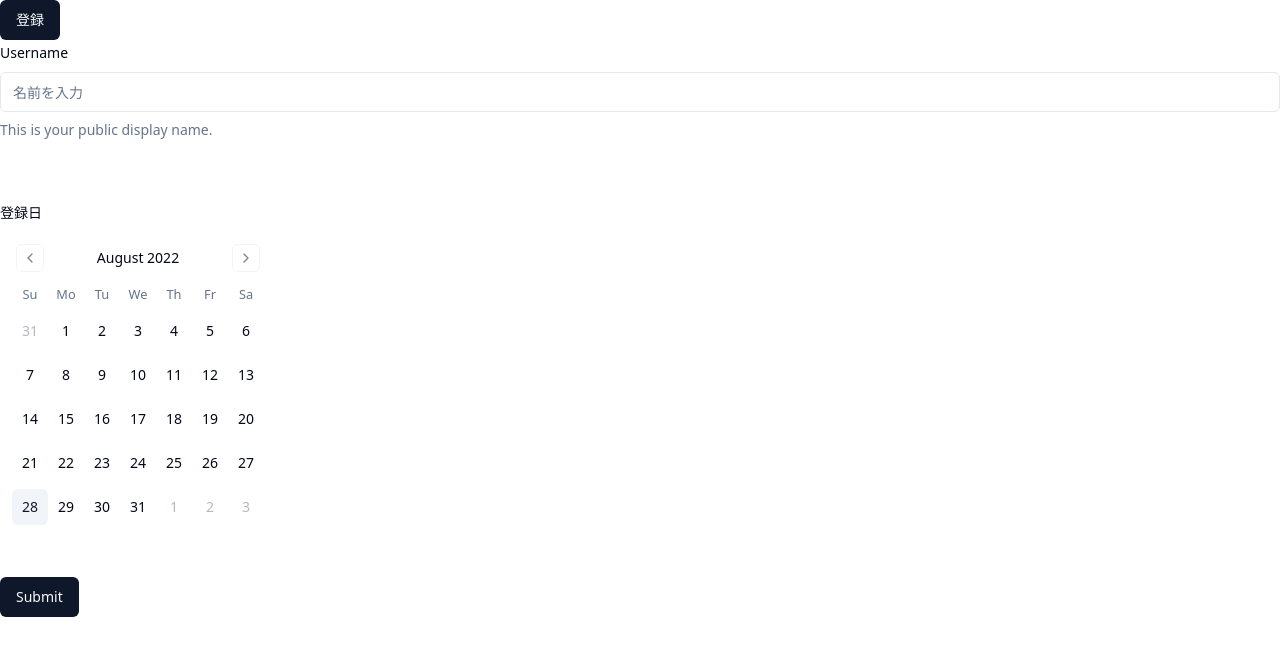
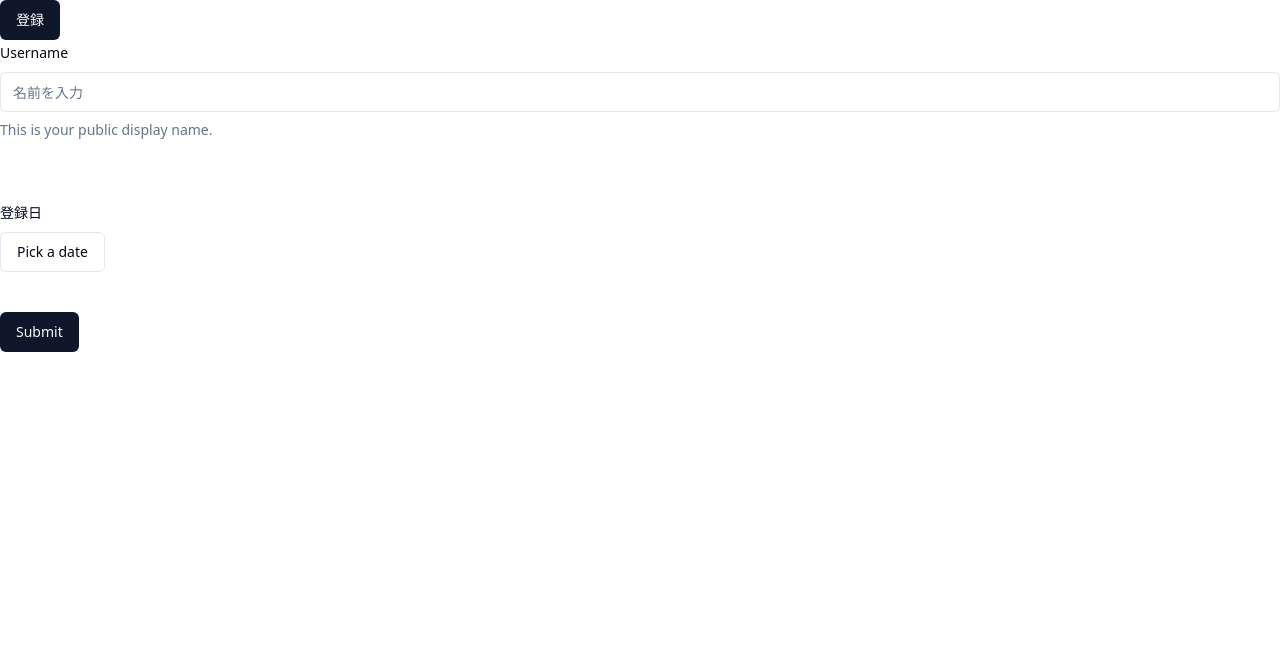
Before and after one commit to Hasegawa-Akito/nextjs-training, a Next.js app: page / in a window 1280 px wide. Shown: the top 656 px of the page. Built offline with nearby package versions, Linux system fonts and the light colour scheme.

Commit message:
add: popover

```diff
--- a/package.json
+++ b/package.json
@@ -15,6 +15,7 @@
     "@mantine/hooks": "^5.2.4",
     "@prisma/client": "4.3.0",
     "@radix-ui/react-label": "^2.0.2",
+    "@radix-ui/react-popover": "^1.0.7",
     "@radix-ui/react-slot": "^1.0.2",
     "@tensorflow-models/posenet": "^2.2.2",
     "@tensorflow/tfjs": "^4.6.0",
--- a/pages/index.tsx
+++ b/pages/index.tsx
@@ -1,4 +1,3 @@
-import { CalendarUI } from "@/components/shadcn/CalendarUI";
 import { FormUI } from "@/components/shadcn/FormUI";
 import { Button } from "@/components/ui/button";
 import type { NextPage } from "next";
--- a/src/components/shadcn/FormUI.tsx
+++ b/src/components/shadcn/FormUI.tsx
@@ -14,6 +14,7 @@ import {
 } from "@/components/ui/form";
 import { Input } from "@/components/ui/input";
 import { Calendar } from "../ui/calendar";
+import { PopoverCalendar } from "./PopoverCalendar";
 
 const formSchema = z.object({
   username: z.string().min(2, {
@@ -67,11 +68,13 @@ export function FormUI() {
             <FormItem>
               <FormLabel>登録日</FormLabel>
               <FormControl>
-                <Calendar
-                  selected={field.value}
-                  onSelect={field.onChange}
-                  mode="single"
-                />
+                <div>
+                  <PopoverCalendar
+                    selected={field.value}
+                    onSelect={field.onChange}
+                    mode="single"
+                  />
+                </div>
               </FormControl>
               <FormMessage />
             </FormItem>
--- /dev/null
+++ b/src/components/shadcn/PopoverCalendar.tsx
@@ -0,0 +1,31 @@
+import {
+  Popover,
+  PopoverContent,
+  PopoverTrigger,
+} from "@/components/ui/popover";
+import { Calendar } from "../ui/calendar";
+import { ComponentProps, ReactNode } from "react";
+import { Button } from "../ui/button";
+import { format } from "date-fns";
+type CalendarProps = ComponentProps<typeof Calendar>;
+
+export const PopoverCalendar = (props: CalendarProps) => {
+  return (
+    <Popover>
+      {/* PopoverTriggerが期待する子要素の型とは一致しない場合
+          asChildを指定することで、子要素のクローンを作成してプロパティを上書きし
+          エラーを回避できる
+       */}
+      <PopoverTrigger asChild>
+        <Button variant={"outline"}>
+          {props.selected
+            ? format(props.selected as Date, "PPP")
+            : "Pick a date"}
+        </Button>
+      </PopoverTrigger>
+      <PopoverContent>
+        <Calendar {...props} />
+      </PopoverContent>
+    </Popover>
+  );
+};
--- /dev/null
+++ b/src/components/ui/popover.tsx
@@ -0,0 +1,31 @@
+"use client";
+
+import * as React from "react";
+import * as PopoverPrimitive from "@radix-ui/react-popover";
+
+import { cn } from "@/lib/utils";
+
+const Popover = PopoverPrimitive.Root;
+
+const PopoverTrigger = PopoverPrimitive.Trigger;
+
+const PopoverContent = React.forwardRef<
+  React.ElementRef<typeof PopoverPrimitive.Content>,
+  React.ComponentPropsWithoutRef<typeof PopoverPrimitive.Content>
+>(({ className, align = "center", sideOffset = 4, ...props }, ref) => (
+  <PopoverPrimitive.Portal>
+    <PopoverPrimitive.Content
+      ref={ref}
+      align={align}
+      sideOffset={sideOffset}
+      className={cn(
+        "z-50 w-full rounded-md border bg-popover p-4 text-popover-foreground shadow-md outline-none data-[state=open]:animate-in data-[state=closed]:animate-out data-[state=closed]:fade-out-0 data-[state=open]:fade-in-0 data-[state=closed]:zoom-out-95 data-[state=open]:zoom-in-95 data-[side=bottom]:slide-in-from-top-2 data-[side=left]:slide-in-from-right-2 data-[side=right]:slide-in-from-left-2 data-[side=top]:slide-in-from-bottom-2",
+        className
+      )}
+      {...props}
+    />
+  </PopoverPrimitive.Portal>
+));
+PopoverContent.displayName = PopoverPrimitive.Content.displayName;
+
+export { Popover, PopoverTrigger, PopoverContent };
```
Also changed, not shown: 1 other file (tests, documents, lock files or other folders).
